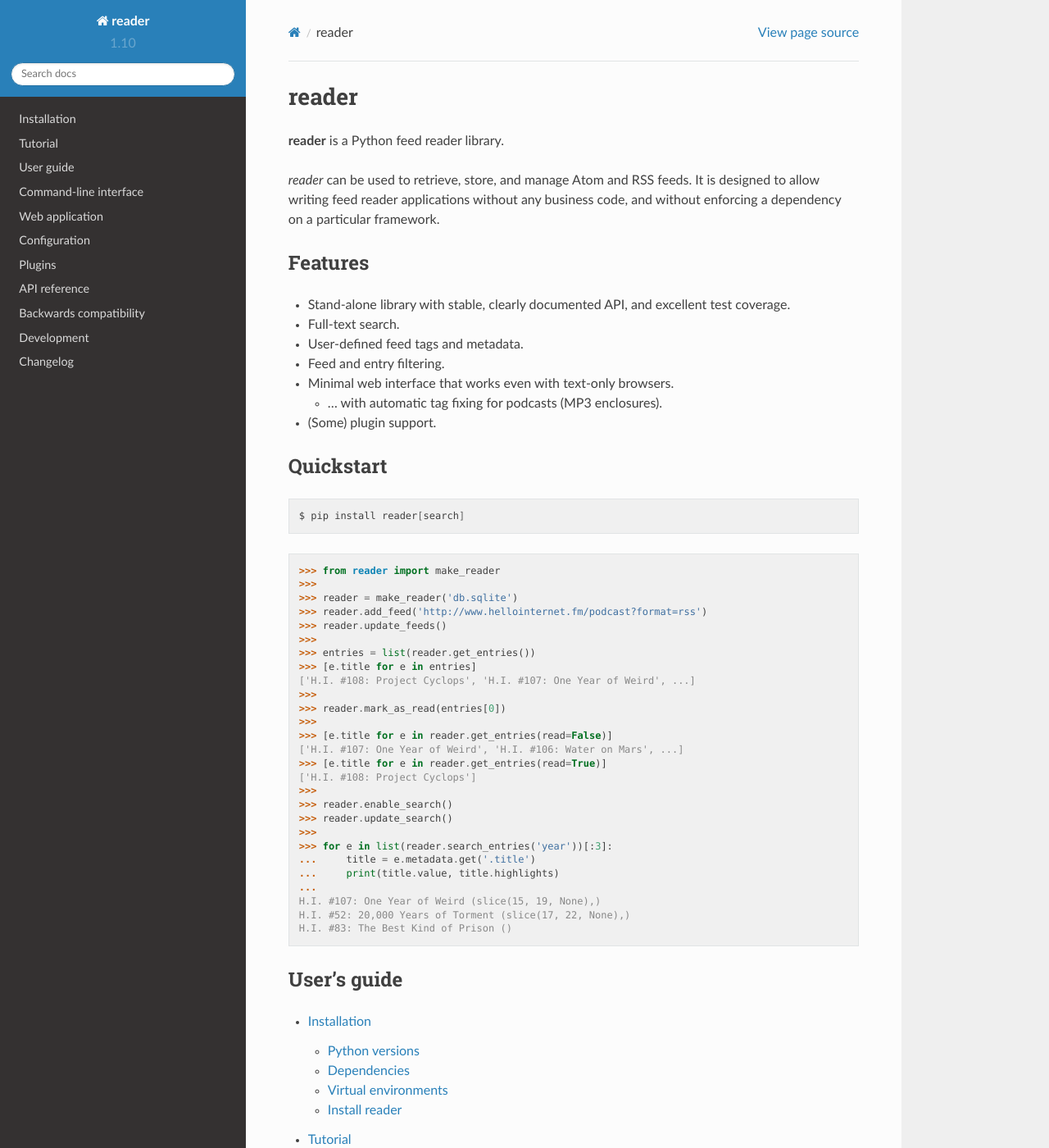
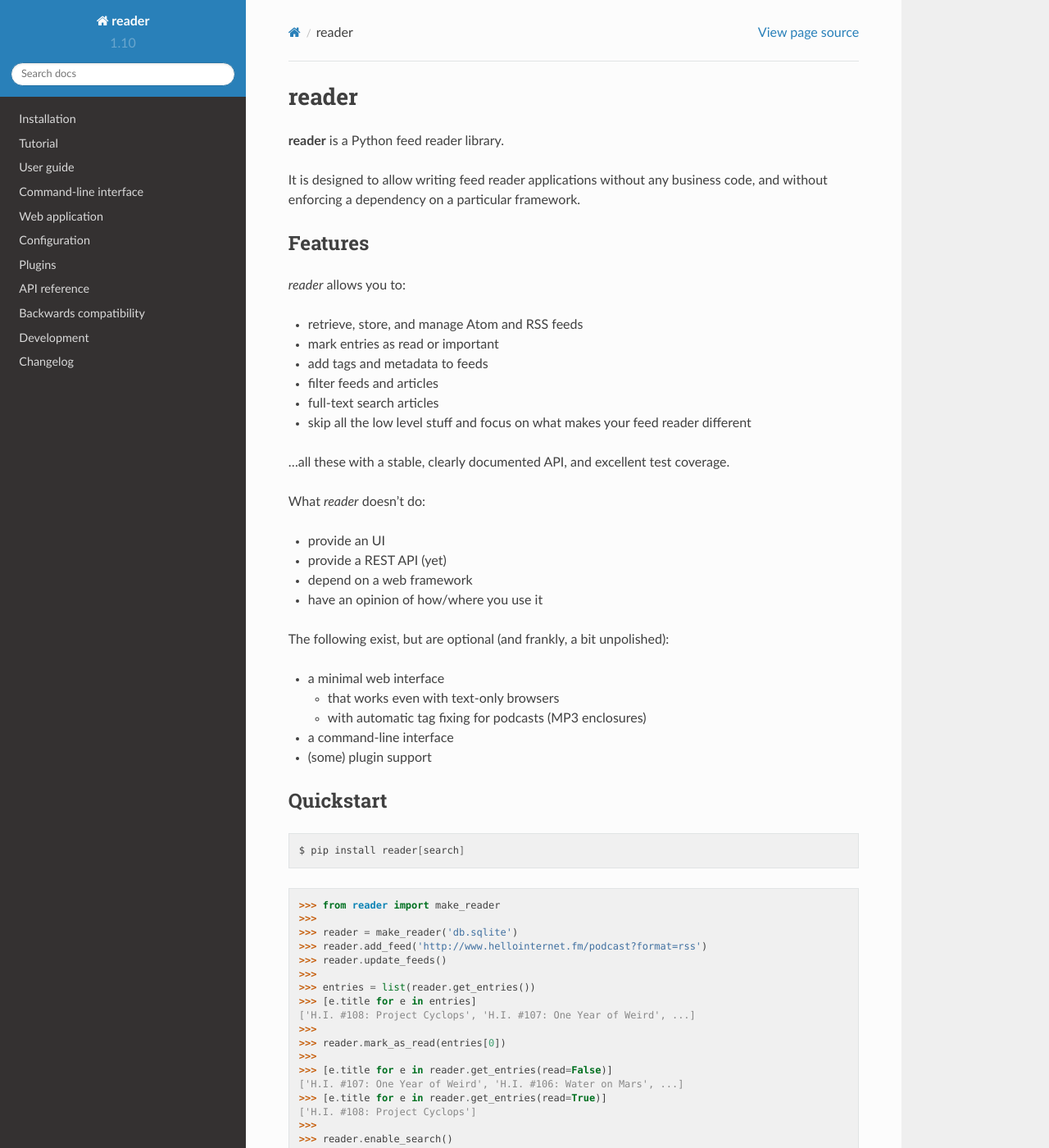
Before and after one commit to Alcides1123/reader, a Sphinx documentation site: the page built from docs/index.rst, in a window 1280 px wide and 1400 px high. Shown: the whole window at 82% size. Built offline with Sphinx 7.4.7 and the Read the Docs theme 2.0.0, drawn with Linux system fonts in a browser that asks for light colours.

Commit message:
Add "features" prose from Reddit post.
For #194.

```diff
--- a/README.rst
+++ b/README.rst
@@ -2,11 +2,9 @@
 
 **reader** is a Python feed reader library.
 
-*reader* can be used to retrieve, store, and manage Atom and RSS feeds.
 It is designed to allow writing feed reader applications
 without any business code,
 and without enforcing a dependency on a particular framework.
-
 
 .. end-intro
 
@@ -42,19 +40,35 @@ and without enforcing a dependency on a particular framework.
   :alt: code style: black
 
 
-Features:
-
 .. begin-features
 
-* Stand-alone library with stable, clearly documented API, and excellent test coverage.
-* Full-text search.
-* User-defined feed tags and metadata.
-* Feed and entry filtering.
-* Minimal web interface that works even with text-only browsers.
+*reader* allows you to:
 
-  * ... with automatic tag fixing for podcasts (MP3 enclosures).
+* retrieve, store, and manage Atom and RSS feeds
+* mark entries as read or important
+* add tags and metadata to feeds
+* filter feeds and articles
+* full-text search articles
+* skip all the low level stuff and focus on what makes your feed reader different
 
-* (Some) plugin support.
+...all these with a stable, clearly documented API, and excellent test coverage.
+
+What *reader* doesn't do:
+
+* provide an UI
+* provide a REST API (yet)
+* depend on a web framework
+* have an opinion of how/where you use it
+
+The following exist, but are optional (and frankly, a bit unpolished):
+
+* a minimal web interface
+
+  * that works even with text-only browsers
+  * with automatic tag fixing for podcasts (MP3 enclosures)
+
+* a command-line interface
+* (some) plugin support
 
 .. end-features
 
--- a/docs/index.rst
+++ b/docs/index.rst
@@ -23,8 +23,8 @@ Quickstart
   :end-before: end-usage
 
 
-User’s guide
-------------
+User guide
+----------
 
 .. toctree::
     :maxdepth: 2
```
